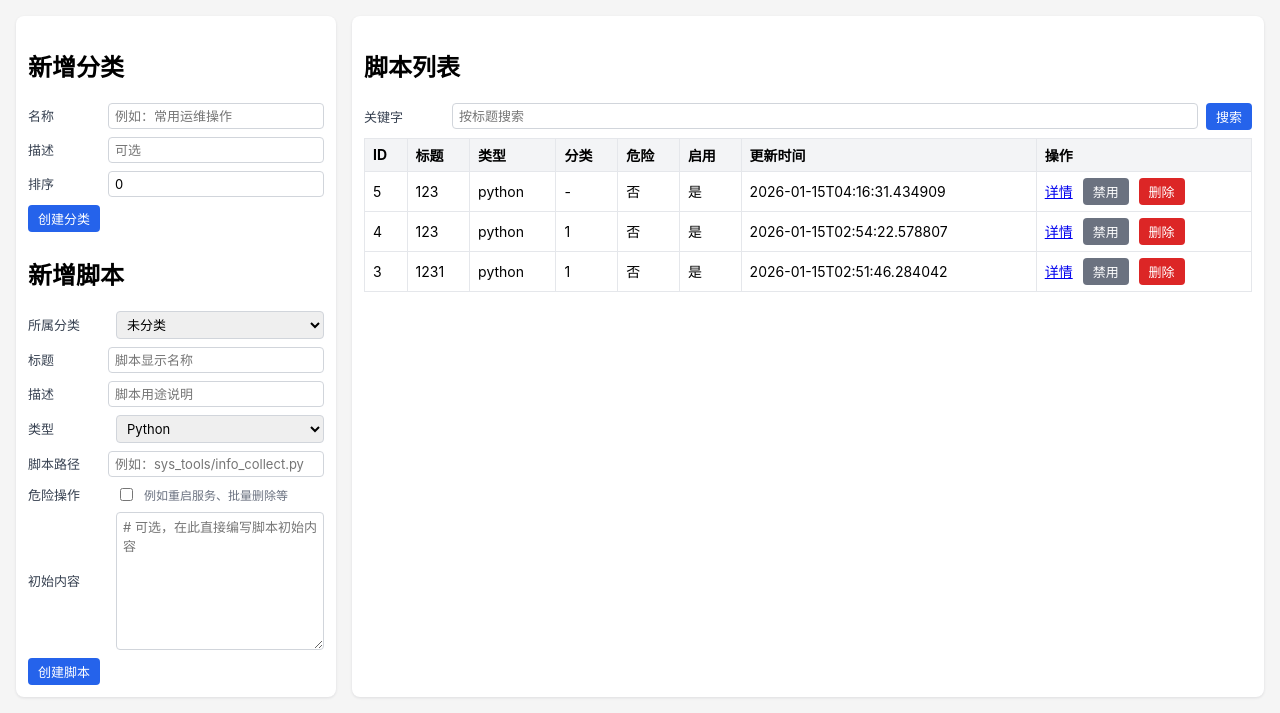
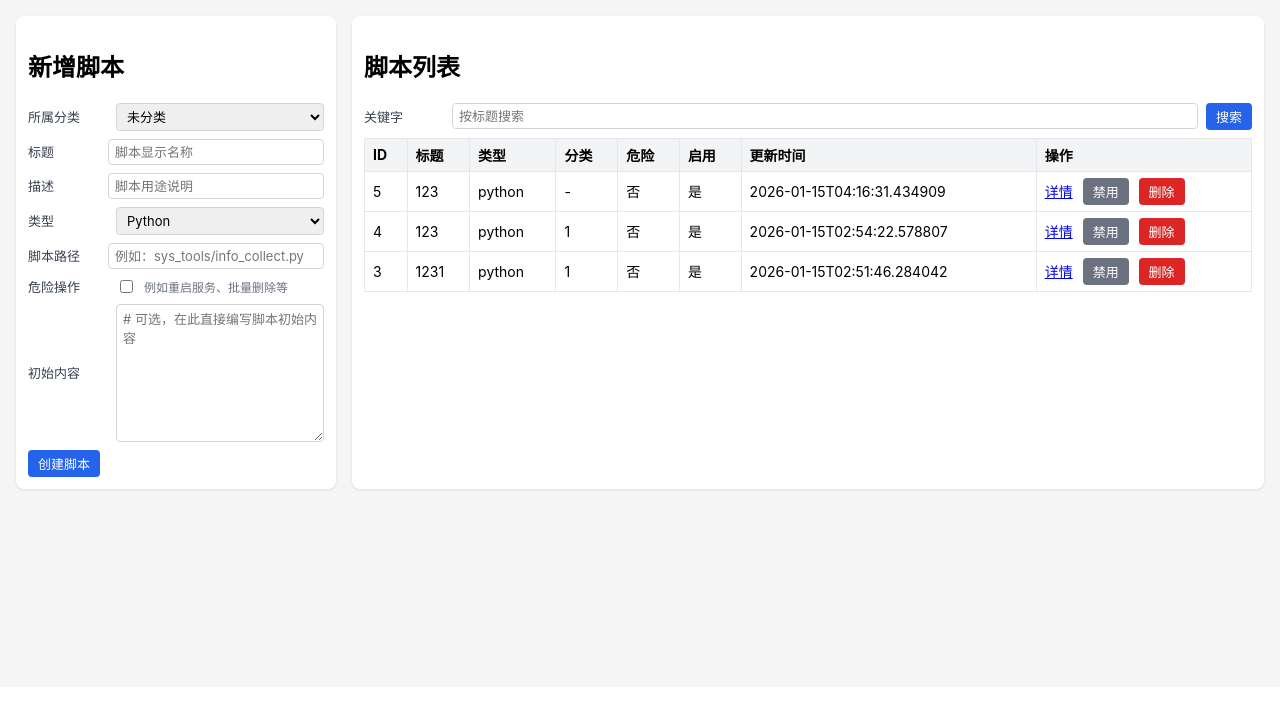
Before and after one commit to songpingstar/OPStool, a FastAPI app: template templates/manage_scripts.html in a window 1280 px wide. Shown: the part 113-826 px from the top of the page. After the commit the page ends 605 px from the top, so only its background shows below. Run offline with FastAPI, Linux system fonts and the light colour scheme; the template is opened without the code that fills it, so the values that code supplies are empty; data comes from the database, SQL or seed files in the repository.

Commit message:
refactor(模板): 移除管理脚本页面中的分类创建功能
清理不再使用的分类创建表单和相关JavaScript代码，简化页面结构

```diff
--- a/templates/manage_scripts.html
+++ b/templates/manage_scripts.html
@@ -13,22 +13,7 @@
 </header>
 <main class="layout manage-layout">
     <section class="manage-panel">
-        <h2>新增分类</h2>
-        <div class="form-row">
-            <label>名称</label>
-            <input id="cat-name" type="text" placeholder="例如：常用运维操作">
-        </div>
-        <div class="form-row">
-            <label>描述</label>
-            <input id="cat-desc" type="text" placeholder="可选">
-        </div>
-        <div class="form-row">
-            <label>排序</label>
-            <input id="cat-order" type="number" value="0">
-        </div>
-        <button id="cat-create-btn">创建分类</button>
-
-        <h2 style="margin-top: 24px;">新增脚本</h2>
+        <h2>新增脚本</h2>
         <div class="form-row">
             <label>所属分类</label>
             <select id="script-category">
@@ -96,26 +81,6 @@
     </section>
 </main>
 <script>
-    async function createCategory() {
-        const name = document.getElementById("cat-name").value.trim();
-        if (!name) {
-            alert("分类名称不能为空");
-            return;
-        }
-        const desc = document.getElementById("cat-desc").value.trim();
-        const order = parseInt(document.getElementById("cat-order").value || "0");
-        const resp = await fetch("/api/categories", {
-            method: "POST",
-            headers: {"Content-Type": "application/json"},
-            body: JSON.stringify({name: name, description: desc || null, order: order})
-        });
-        if (!resp.ok) {
-            alert("创建分类失败");
-            return;
-        }
-        alert("分类创建成功，刷新页面后可在下拉框中选择");
-    }
-
     async function createScript() {
         const categoryId = document.getElementById("script-category").value;
         const title = document.getElementById("script-title").value.trim();
@@ -214,7 +179,6 @@
         await loadScripts();
     }
 
-    document.getElementById("cat-create-btn").addEventListener("click", createCategory);
     document.getElementById("script-create-btn").addEventListener("click", createScript);
     document.getElementById("search-btn").addEventListener("click", loadScripts);
     async function deleteScript(id, title) {
```
